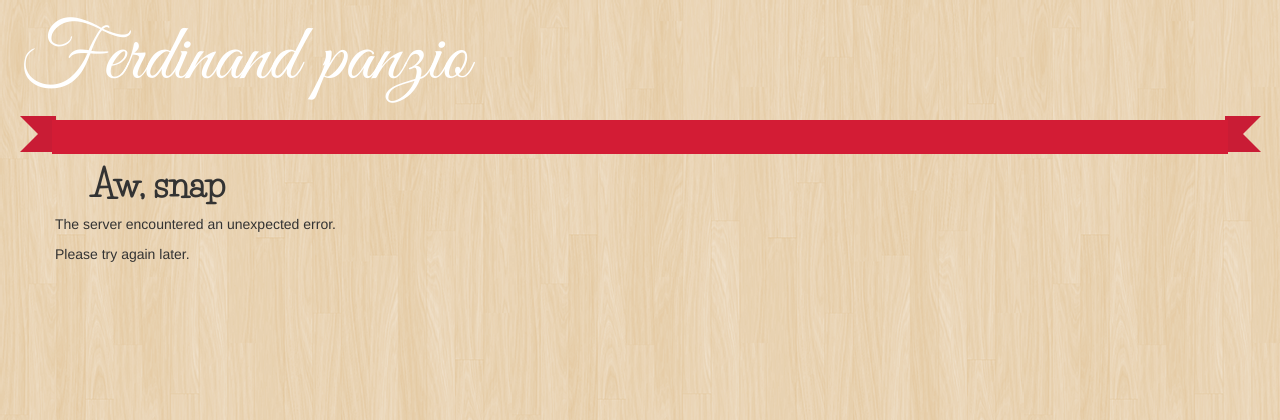
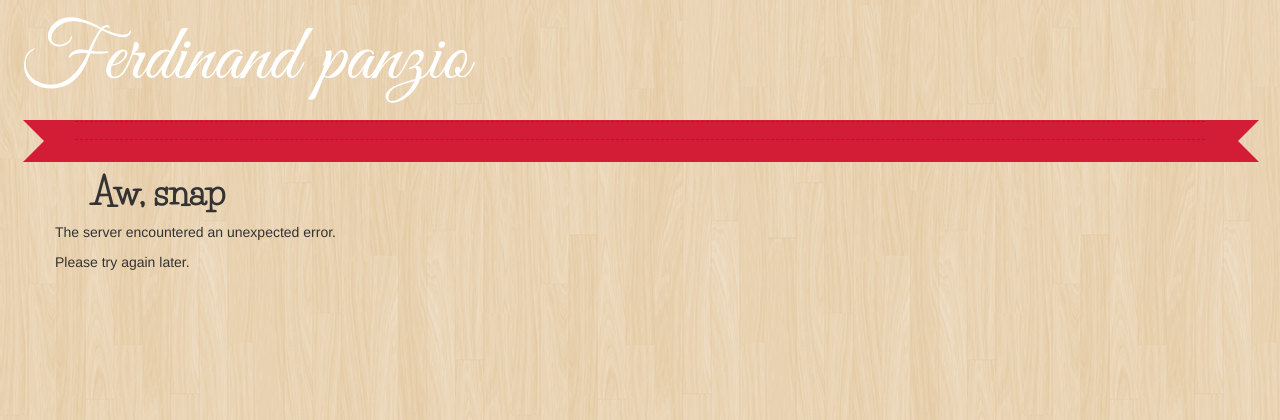
Before and after one commit to albertmatyi/motelferdinand, a Flask app: template application/templates/500.html in a window 1280 px wide. Shown: the top 420 px of the page. Run offline with Flask 2, Linux system fonts and the light colour scheme; the template is opened without the code that fills it, so the values that code supplies are empty; parts of the project's set-up code (start-up, migrations or seed data) failed here and were passed over; some libraries are stand-ins or nearby versions.

Commit message:
initial release of ribboning :D

```diff
--- a/application/static/css/main.css
+++ b/application/static/css/main.css
@@ -10,10 +10,6 @@
 
 .dropdown-menu .caret {
 	display: none;
-}
-
-.category {
-	padding-top: 60px;
 }
 
 body {
@@ -36,22 +32,75 @@ body {
 	text-decoration: none;
 }
 
-
 #navbar {
 	background-color: rgb(211, 28, 53);
 	background-image: none;
 	border: none;
 	margin: 0 auto;
 	width: 940px;
-	padding-left: .2em;
-	padding-right: .2em;
-	height: 2.4em;
+	padding-left: .0em;
+	padding-right: .0em;
+	height: 3em;
 	position: relative;
 }
 
 #navbar.navbar-fixed-top {
 	top: 7em;
 	position: fixed;
+	box-shadow: 0px 3px 5px rgb(99,99,99);
+}
+
+#navbar:after,#navbar:before {
+	content: '';
+	border: solid 1.5em rgb(211, 28, 53);
+	height: 0;
+	position: absolute;
+	display: block;
+	z-index: -1;
+}
+
+#navbar:after {
+	border-right-color: transparent;
+	bottom: 0em;
+	right: -2.4em;
+}
+
+#navbar:before {
+	border-left-color: transparent;
+	bottom: 0em;
+	left: -2.3em;
+}
+
+#navbar.navbar-fixed-top:after,#navbar.navbar-fixed-top:before {
+	border-color: rgb(191, 28, 53);
+	border-width: 1.6em;
+}
+
+#navbar.navbar-fixed-top:after {
+	bottom: .1em;
+	right: -3.1em;
+	border-right-color: transparent;
+}
+
+#navbar.navbar-fixed-top:before {
+	border-left-color: transparent;
+	bottom: .1em;
+	left: -3.1em;
+}
+
+#navbar .container {
+    border-top: dashed 1px rgb(161, 28, 53);
+    border-bottom: dashed 1px rgb(161, 28, 53);
+}
+
+#navbar .navbar-inner {
+	background-image: none;
+	background-color: transparent;
+	border: none;
+	box-shadow: none;
+	background-color: transparent;
+	border-radius: 0;
+	padding-top: .1em;
 }
 
 @media ( min-width : 1200px) {
@@ -61,60 +110,33 @@ body {
 	}
 }
 
-#navbar:after,#navbar:before {
-	content: '';
-	border: solid 1.3em rgb(201, 28, 53);
-	height: 0;
-	position: absolute;
-	display: block;
-	z-index: -1;
+#navbar .nav-placeholder {
+	height: 3em;
+	display: none;
 }
-
-#navbar:after {
-	border-right-color: transparent;
-	bottom: .1em;
-	right: -2.4em;
-}
-
-#navbar:before {
-	border-left-color: transparent;
-	bottom: .1em;
-	left: -2.3em;
-}
-
-#navbar .navbar-inner {
-	background-image: none;
-	background-color: transparent;
-	border: none;
-	box-shadow: none;
-	background-color: transparent;
-	border-radius: 0;
-}
-
-#navbar .nav-placeholder{
-	height: 2.4em;
-	display: none;
+#navbar .nav {
+	margin-left: 1em;
 }
 
 #navbar .nav>li>a {
 	font-size: 1.2em;
-	line-height: 1.4em;
-	padding: .5em 1.5em;
+	line-height: 1.2em;
+	padding: .5em 1em;
 	color: #fff;
 	text-shadow: 1px 1px 3px #666;
-}
-
-.nav .active>a,.nav .active>a:hover,.nav .active>a:focus {
-	color: #333;
-	/* 	background: url(/static/img/bg.png); */
-	outline: dashed 1px rgb(255, 255, 235);
-	background-color: transparent;
 }
 
 .navbar .nav>.active>a,.navbar .nav>.active>a:hover,.navbar .nav>.active>a:focus
 	{
 	text-decoration: none;
 	background-color: transparent;
+	box-shadow: none;
+	background-color: transparent;
+	box-shadow: none;
+    background: rgb(181, 28, 43)
+/*		 	background: url(/static/img/bg.png); */
+/*	outline: dashed 1px rgb(255, 255, 235);*/
+
 }
 
 h1 {
@@ -125,3 +147,8 @@ h1 {
 .well {
 	background-color: rgba(250, 250, 250, .8);
 }
+
+.category {
+	margin-top: 40px;
+	padding-top: 20px;
+}
--- a/application/static/js/main.js
+++ b/application/static/js/main.js
@@ -72,8 +72,8 @@ $(window).load(function() {
 	} else if (model.categories.length > 0) {
 //		window.location.hash = 'Category' + model.categories[0].id;
 	}
+	HeaderFixer.activate();
 	SmoothScroll.activate();
-	HeaderFixer.activate();
 //	TODO integrate gallery
 //	Galleria.loadTheme('/static/lib/galleria/themes/classic/galleria.classic.min.js');
 //    Galleria.run('.galleria');
--- a/application/templates/includes/nav.html
+++ b/application/templates/includes/nav.html
@@ -21,6 +21,6 @@
 		<!-- /.navbar .container -->
 	</div>
 	<!-- /.navbar-inner -->
-	<div class="nav-placeholder"></div>
 </div>
 <!-- /navbar -->
+<div class="nav-placeholder"></div>
```
